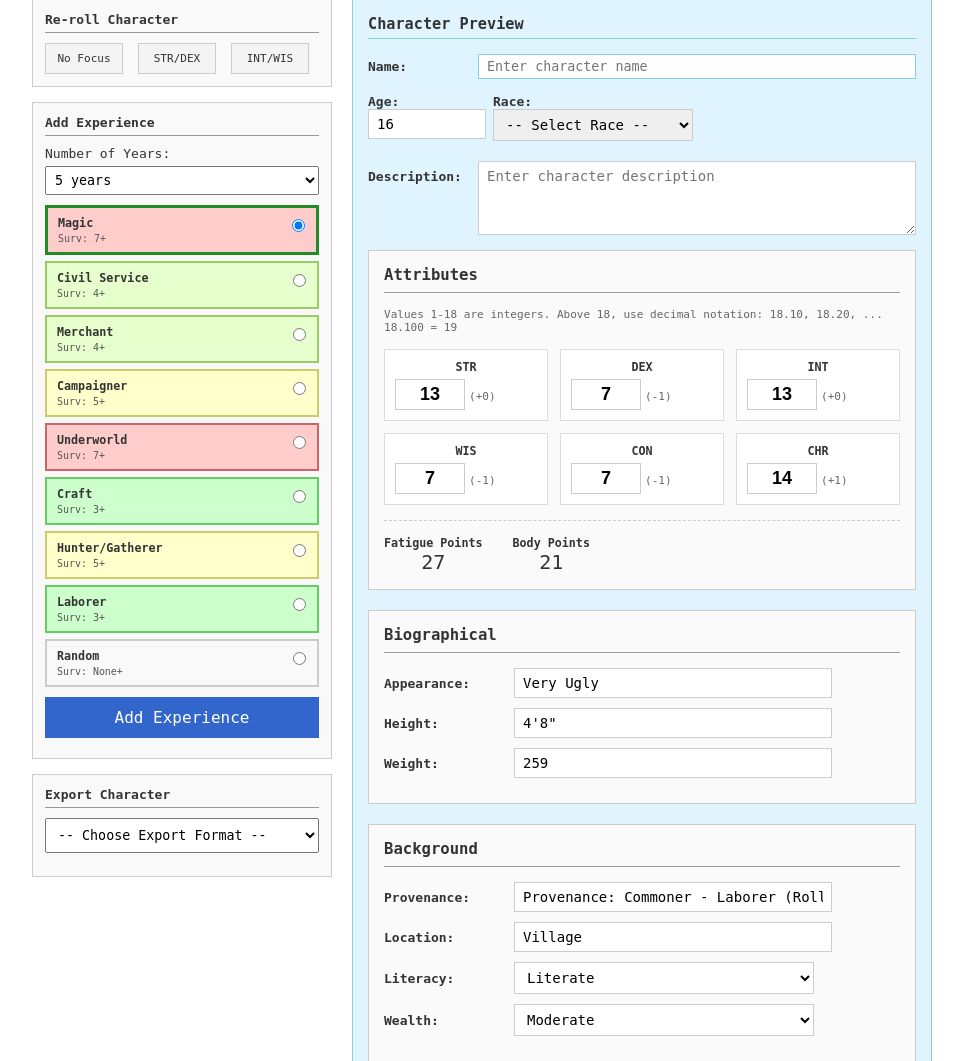
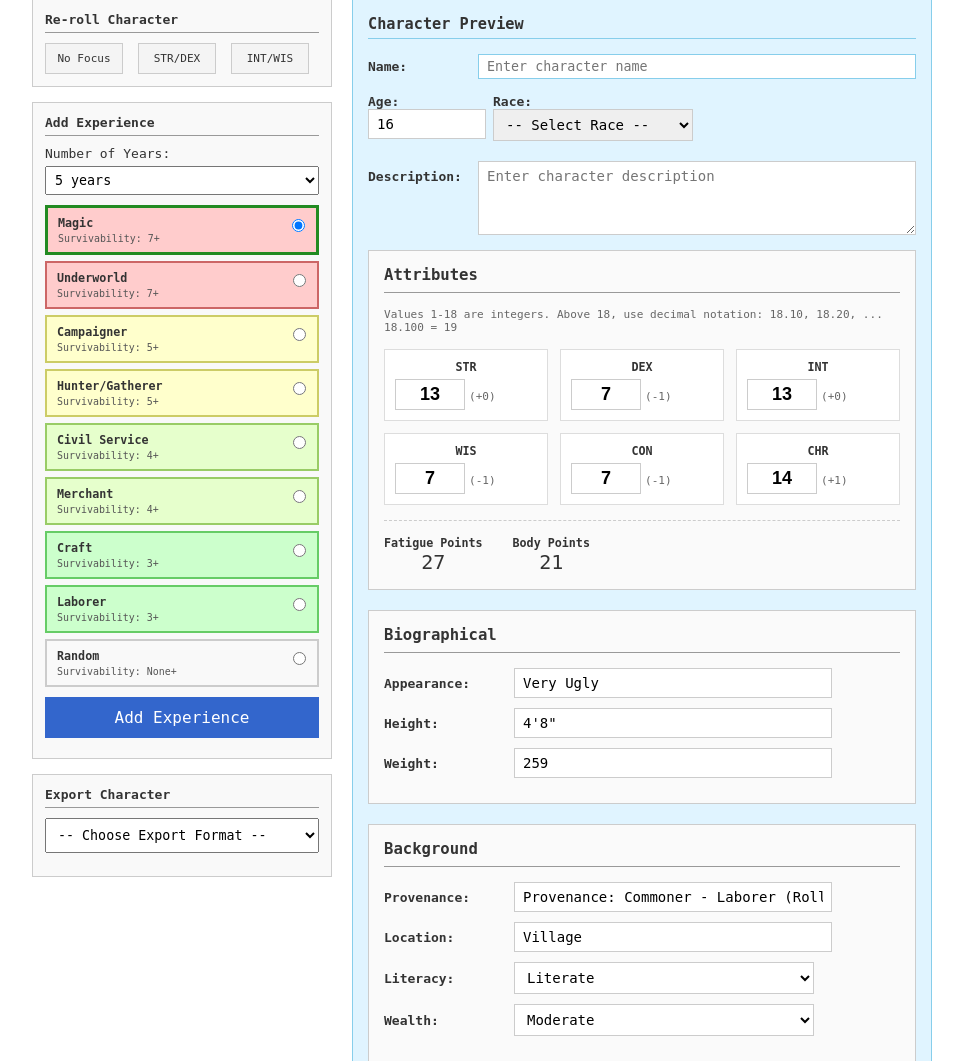
Before and after one commit to smarks/pillars-character-gen, a Django app: page /generator/ in a window 1280 px wide. Shown: the part 153-1214 px from the top of the page, without its empty margins (158-1121 px from the left). Run offline with Django 5.2, Linux system fonts and the light colour scheme; parts of the project's set-up code (start-up, migrations or seed data) failed here and were passed over.

Commit message:
Sort tracks by survivability and spell out label
- Tracks now sorted by survivability (hardest first: 7+, then 5, 4, 3)
- Changed "Surv:" to "Survivability:" in track panels
- Random track (no survivability) sorted to end

🤖 Generated with [Claude Code](https://claude.com/claude-code)

Co-Authored-By: Claude Opus 4.5 <noreply@anthropic.com>

```diff
--- a/webapp/webapp/generator/templates/generator/index.html
+++ b/webapp/webapp/generator/templates/generator/index.html
@@ -329,7 +329,7 @@
                            {% if track.recommended and not selected_track %}checked{% elif selected_track == track.track_key %}checked{% endif %}>
                     <div class="track-name">{{ track.track }}</div>
                     <div class="track-details">
-                        Surv: {{ track.survivability }}+
+                        Survivability: {{ track.survivability }}+
                     </div>
                 </div>
                 {% endfor %}
@@ -792,7 +792,7 @@ document.addEventListener('trackInfoUpdated', function(e) {
         html += '<input type="radio" name="chosen_track" value="' + track.track_key + '" class="track-checkbox" ' + checked + '>';
         html += '<div class="track-name">' + track.track + '</div>';
         html += '<div class="track-details">';
-        html += 'Surv: ' + track.survivability + '+';
+        html += 'Survivability: ' + track.survivability + '+';
         html += '</div>';
 
         panel.innerHTML = html;
--- a/webapp/webapp/generator/views/helpers.py
+++ b/webapp/webapp/generator/views/helpers.py
@@ -60,16 +60,9 @@ def build_track_info(track_availability):
             }
         )
 
-    # Sort by availability status: available first, roll-required second, impossible last
-    def sort_key(track):
-        if track["impossible"]:
-            return 2  # Last
-        elif track["requires_roll"]:
-            return 1  # Middle
-        else:
-            return 0  # First (available/guaranteed)
-
-    track_info.sort(key=sort_key)
+    # Sort by survivability (hardest first = highest target number first)
+    # Random track has None survivability, put it at the end
+    track_info.sort(key=lambda t: -(t["survivability"] or 0))
 
     # Mark first non-impossible track as recommended
     for track in track_info:
```
Also changed, not shown: references/todo.md (+13 -1 lines).
